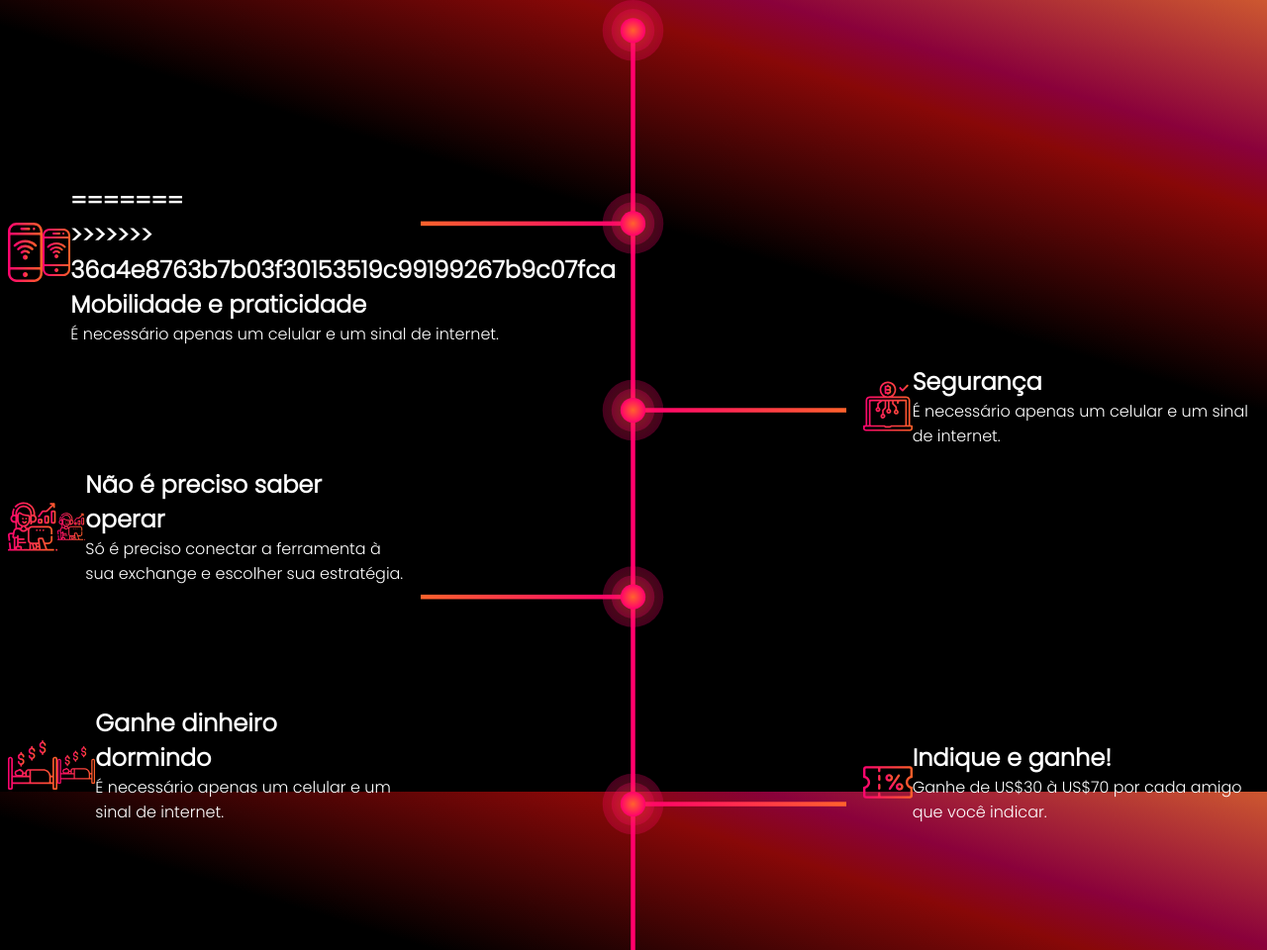
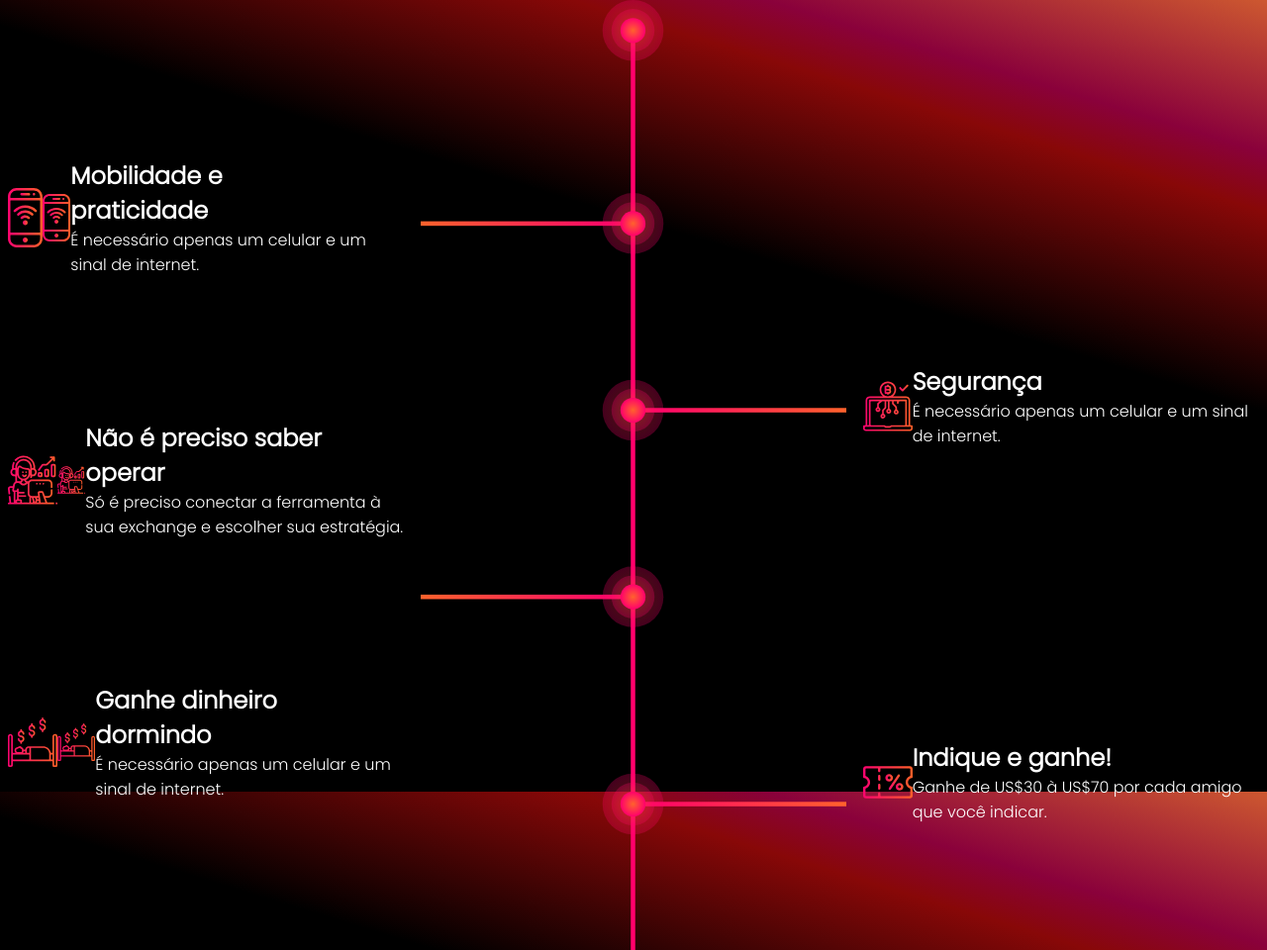
Before and after one commit to MarcioCV/LandingFunil, a plain HTML site: page index.html in a window 1280 px wide. Shown: the part 800-1760 px from the top of the page at 99% size. Drawn offline with Linux system fonts and the light colour scheme.

Commit message:
adding changes

```diff
--- a/index.html
+++ b/index.html
@@ -82,11 +82,7 @@
                     <img style="max-width: 35px" src="./img/cellphone_icon_rend.svg" id="phone_desktop">
                     <img style="max-width: 28px" src="./img/cellphone_icon_rend.svg" id="phone_mobile">
                     <div class="apresentation-text">
-<<<<<<< HEAD
                         <h2 class="h2-line">
-=======
-                        <h2 id='mobile_column_1'>
->>>>>>> 36a4e8763b7b03f30153519c99199267b9c07fca
                             Mobilidade e praticidade
                         </h2>
                         <p class="p-celular_r">
```
